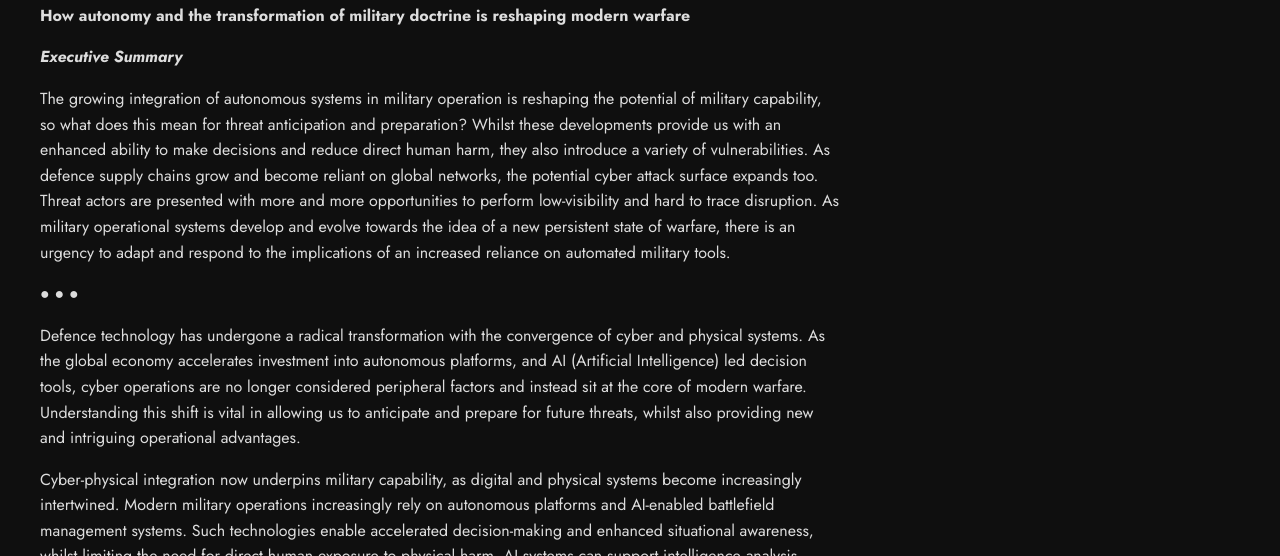
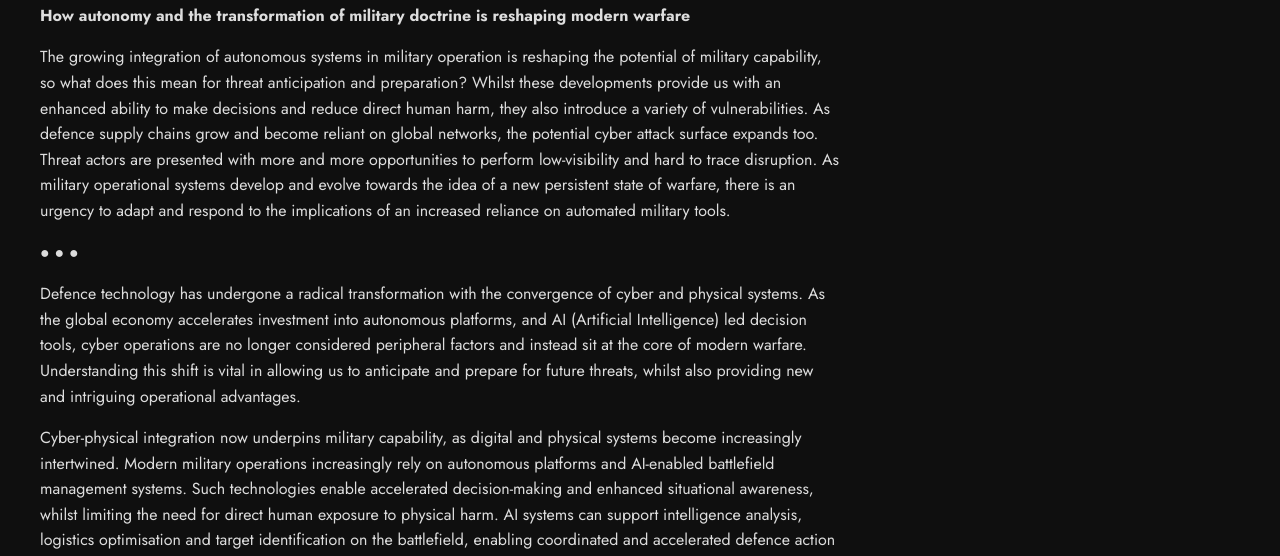
Before and after one commit to cdlayer8/articleone, a plain HTML site: page index.html in a window 1280 px wide. Shown: the part 544-1100 px from the top of the page. Drawn offline with Linux system fonts and the light colour scheme.

Commit message:
delete exec forecast heading

```diff
--- a/index.html
+++ b/index.html
@@ -302,7 +302,6 @@
         <h1>Defence Technology in an Integrated Battlespace</h1>
       </div>
       <p><strong>How autonomy and the transformation of military doctrine is reshaping modern warfare</strong></p>
-      <p><strong><i>Executive Summary</i></strong></p>
     <p>The growing integration of autonomous systems in military operation is reshaping the potential of military capability, so what does this mean for threat anticipation and preparation? Whilst these developments provide us with an enhanced ability to make decisions and reduce direct human harm, they also introduce a variety of vulnerabilities. As defence supply chains grow and become reliant on global networks, the potential cyber attack surface expands too. Threat actors are presented with more and more opportunities to perform low-visibility and hard to trace disruption. As military operational systems develop and evolve towards the idea of a new persistent state of warfare, there is an urgency to adapt and respond to the implications of an increased reliance on automated military tools.</p>
     <p>●   ●   ●</p>
     <p>Defence technology has undergone a radical transformation with the convergence of cyber and physical systems. As the global economy accelerates investment into autonomous platforms, and AI (Artificial Intelligence) led decision tools, cyber operations are no longer considered peripheral factors and instead sit at the core of modern warfare. Understanding this shift is vital in allowing us to anticipate and prepare for future threats, whilst also providing new and intriguing operational advantages.</p>
```
